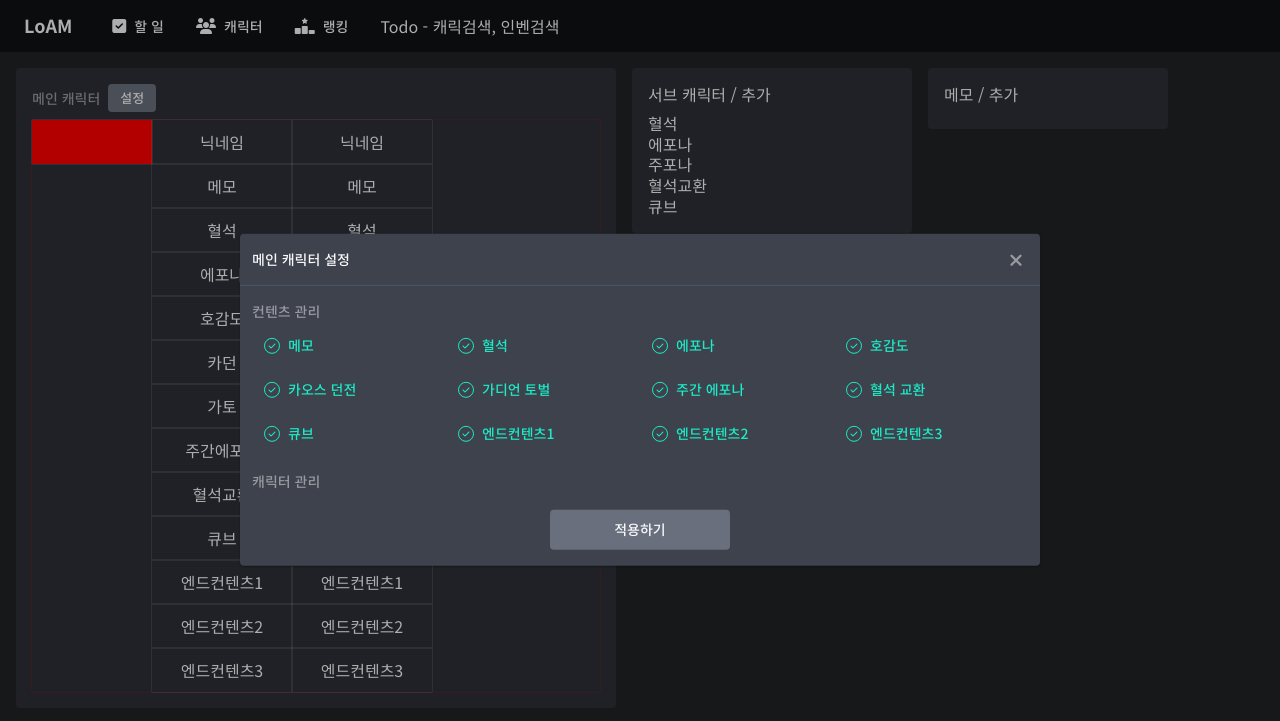
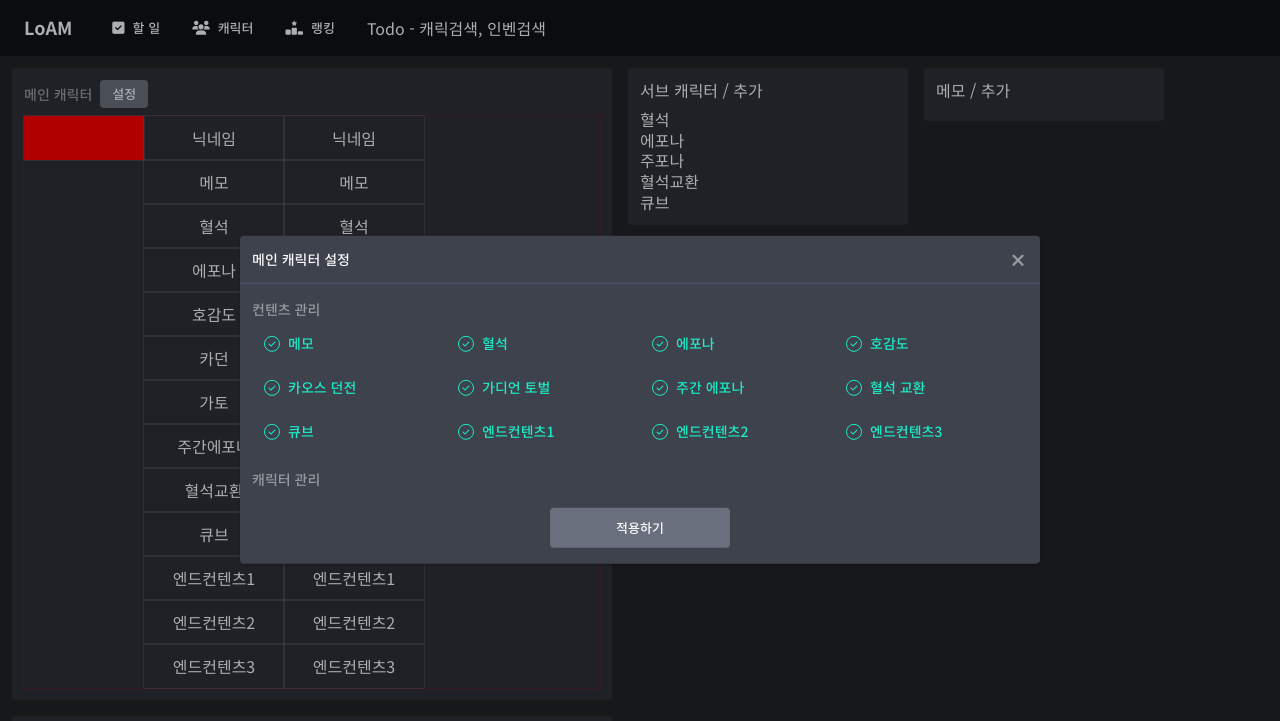
Before and after one commit to qpow1018/loam, a website: page src/index.html in a window 1280 px wide. Shown: the top 721 px of the page. Drawn offline with Linux system fonts and the light colour scheme.

Commit message:
update global css

```diff
--- a/src/assets/css/button.css
+++ b/src/assets/css/button.css
@@ -3,7 +3,7 @@
   align-items: center;
   justify-content: center;
   border-radius: var(--default-border-radius);
-  font-size: 0.875rem;
+  font-size: 0.813rem;
   font-weight: 500;
   height: 32px;
   padding: 0 12px 2px 12px;
--- a/src/assets/css/element.css
+++ b/src/assets/css/element.css
@@ -6,15 +6,11 @@
 .card-section {
   background-color: var(--color-dark-2);
   border-radius: var(--default-border-radius);
-  padding: 16px;
+  padding: 12px;
 }
 
 .page-title {
-  font-size: 1rem;
+  font-size: 0.938rem;
   font-weight: 700;
-  margin-bottom: 16px;
+  margin-bottom: 12px;
 }
-
-/* .lvl-chip {
-
-} */
--- a/src/assets/css/form.css
+++ b/src/assets/css/form.css
@@ -7,7 +7,7 @@
   padding: 0 12px;
   border-radius: var(--default-border-radius);
   color: var(--color-text-primary);
-  font-size: 0.875rem;
+  font-size: 0.813rem;
   font-family: var(--default-font-family);
 }
 .input::placeholder {
--- a/src/assets/css/layout.css
+++ b/src/assets/css/layout.css
@@ -31,23 +31,23 @@
   color: var(--color-text-primary);
 }
 #header .navigation-panel a:hover {
-  background-color: var(--color-dark-1);
+  background-color: var(--color-dark-2);
 }
 #header .navigation-panel a.active {
   background-color: var(--color-dark-1);
   color: var(--color-primary);
 }
-#header .navigation-panel a .svg-inline--fa {
-  font-size: 16px;
+#header .navigation-panel a i {
+  font-size: 14px;
 }
 #header .navigation-panel a span {
-  font-size: 0.875rem;
+  font-size: 0.813rem;
   font-weight: 500;
   margin-left: 8px;
 }
 
 #pageContentWrapper {
-  padding: 16px 16px 40px 16px;
+  padding: 12px 12px 24px 12px;
   min-height: calc(100vh - var(--size-header-height) - var(--size-footer-height));
 }
 
@@ -58,6 +58,6 @@
   display: flex;
   align-items: center;
   justify-content: center;
-  font-size: 0.875rem;
+  font-size: 0.813rem;
   color: var(--color-text-secondary);
 }
--- a/src/assets/css/modal.css
+++ b/src/assets/css/modal.css
@@ -39,8 +39,8 @@
 }
 .loam-modal .modal-title-panel .modal-close-btn {
   border-radius: 50%;
-  width: 40px;
-  height: 40px;
+  width: 36px;
+  height: 36px;
 }
 .loam-modal .modal-title-panel .modal-close-btn:hover {
   background-color: var(--color-button-default-hover-background);
--- a/src/assets/css/variables.css
+++ b/src/assets/css/variables.css
@@ -23,11 +23,13 @@
   --color-border: #3c4557;
   --color-border-light: #4c576f;
 
-  --size-header-height: 52px;
-  --size-footer-height: 52px;
-  --size-modal-default-width: 600px;
-  --size-modal-title-height: 52px;
+  --size-header-height: 56px;
+  --size-footer-height: 56px;
   --size-input-height: 40px;
+
+  --size-modal-default-width: 360px;
+  --size-modal-title-height: 48px;
+
   --size-loado-cell-width: 140px;
   --size-loado-cell-height: 44px;
   --size-loado-cell-width-sm: 120px;
```
